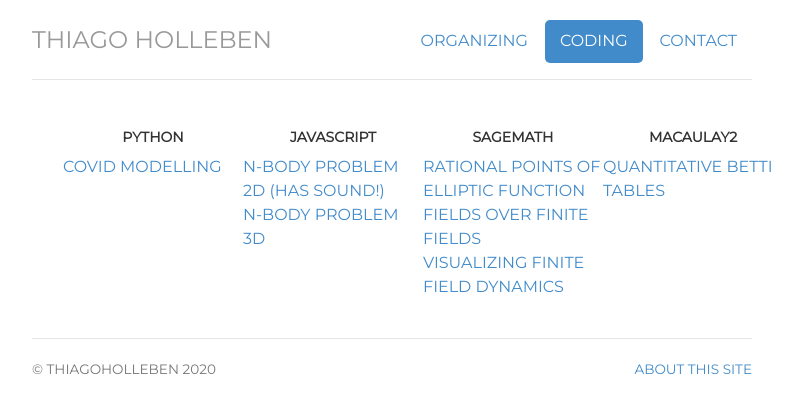
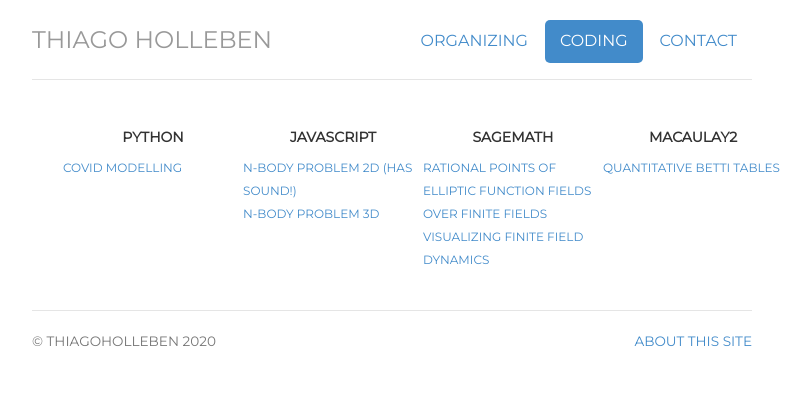
Before and after one commit to hollebenthiago/hollebenthiago.github.io, a Jekyll site: the page built from coding/index.html, in a window 1280 px wide. Shown: the top 413 px of the page, without its empty margins (248-1058 px from the left). Built offline with Jekyll 4.4.1, drawn with Linux system fonts in a browser that asks for light colours.

Commit message:
margin for cards without logos

```diff
--- a/css/style.css
+++ b/css/style.css
@@ -87,10 +87,16 @@
 	color: #FFF;
 	float: left;
 	text-align: center;
-	font-size: 24px;
+	font-size: 18px;
 	padding-top: 5.5px;
 	margin: 5px 15px 0px 0px;
 	font-family: 'Montserrat', Helvetica, sans-serif; }
+
+.card {
+	margin-left: 1em;
+	margin-right: 1em;
+	width: 75%;
+}
 
 .card-img-top {
 	width: 100%;
@@ -104,8 +110,6 @@
 	font-family: 'Montserrat', Helvetica, sans-serif;
 }
 
-.card {
-	margin-left: 1em;
-	margin-right: 1em;
-	width: 75%;
+.card-text {
+	font-size: 12px;
 }
```
